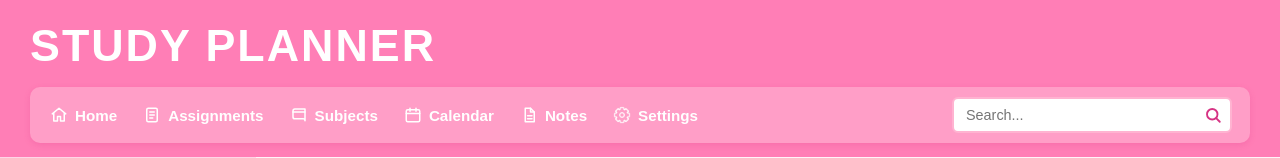
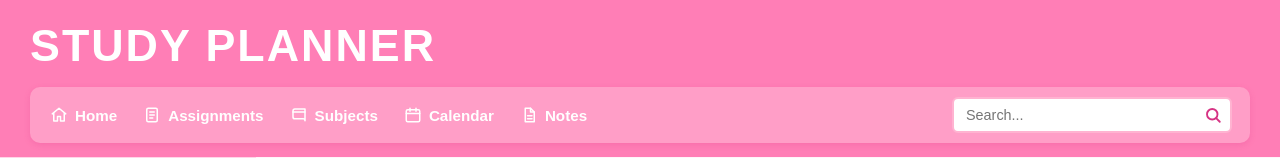
Before and after one commit to chrxssy2023/study_planner, a Flask app: page /calendar in a window 1280 px wide. Shown: the top 158 px of the page. Run offline with Flask 3, Linux system fonts and the light colour scheme.

Commit message:
Got rid of settings page

```diff
--- a/templates/base.html
+++ b/templates/base.html
@@ -43,12 +43,6 @@
                             Notes
                         </a>
                     </li>
-                    <li>
-                        <a href="#">
-                            <img src="/static/images/settings.png" alt="Settings" class="nav-icon">
-                            Settings
-                        </a>
-                    </li>
                     </ul>
                 </nav>
                 <form class="search-form" method="POST" action="/search">
```
Also changed, not shown: static/images/settings.png (deleted).
